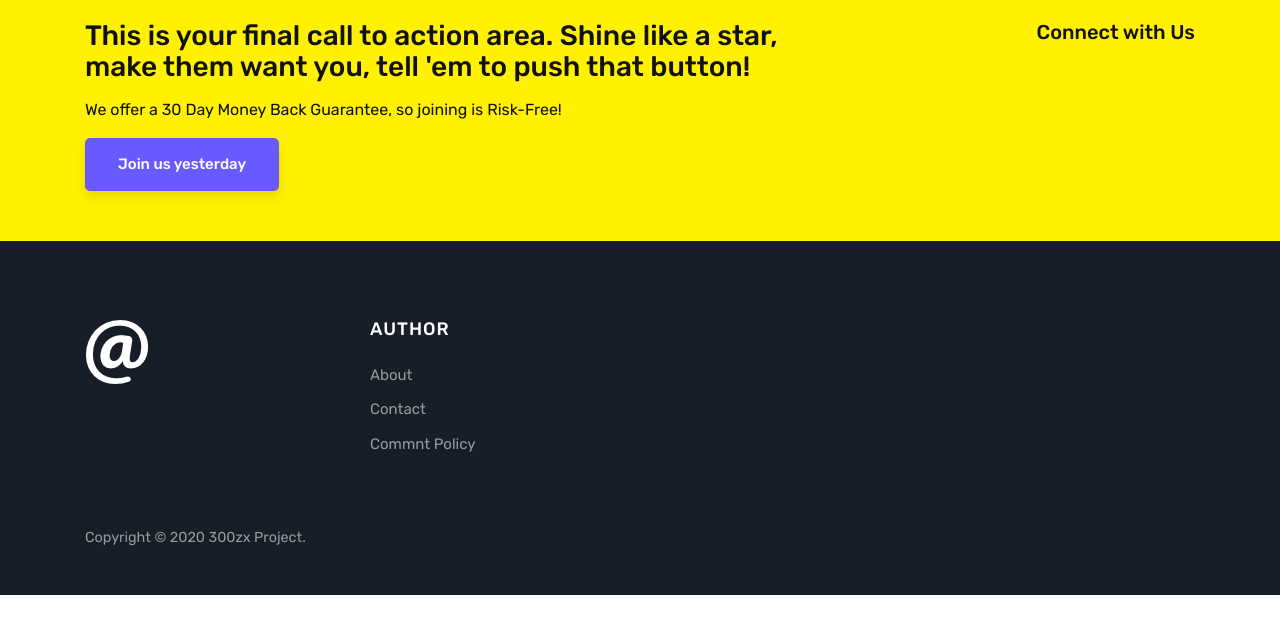
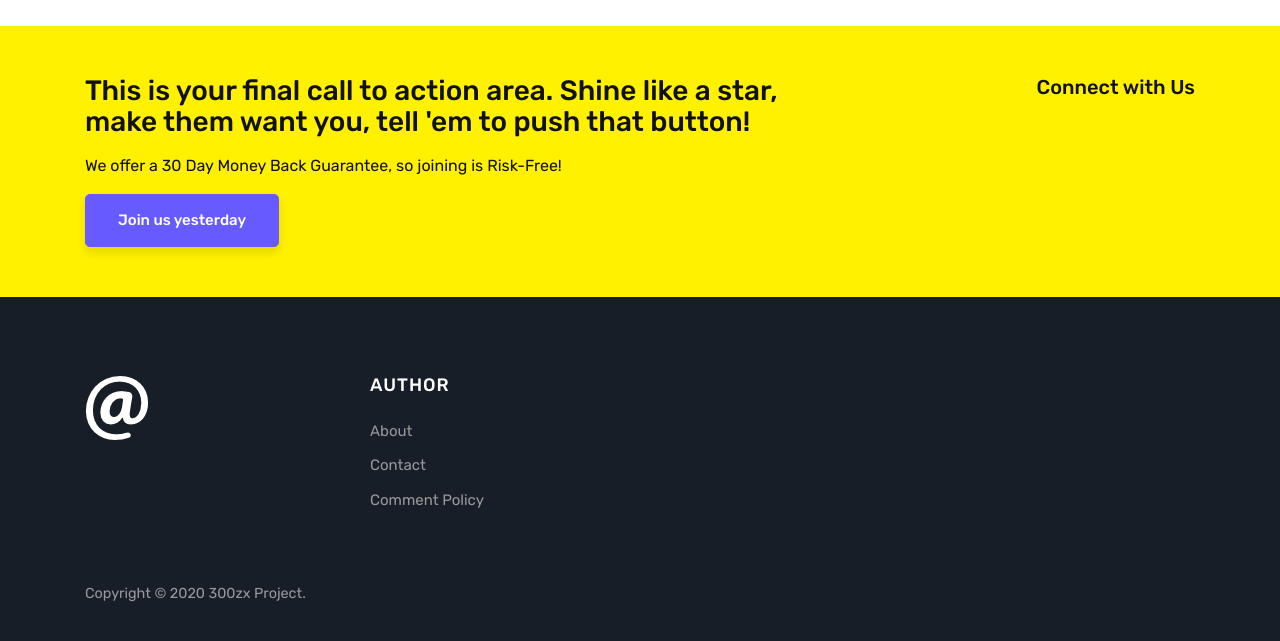
Before and after one commit to 300zxProject/300zxProject.github.io, a Jekyll site: the page built from _posts/2020-06-16-Maintaining-Performance-Cars-with-3D-Printing.md, in a window 1280 px wide and 900 px high, scrolled down 1172 px, cut to the strip 249-890 px from the top of the window. Built offline with Jekyll 4.4.1, drawn with Linux system fonts in a browser that asks for light colours; comment, search, counter and statistics services are not loaded; before the commit the page ends 2016 px from its top, so only the background shows below that.

Commit message:
Fixed typo in comment policy link Fixed typo in 3d print post

```diff
--- a/_layouts/default.html
+++ b/_layouts/default.html
@@ -154,7 +154,7 @@
                 <ul>
                   <li><a href="{{site.baseurl}}/about">About</a></li>
                   <li><a href="{{site.baseurl}}/contact">Contact</a></li>
-                  <li><a href="{{site.baseurl}}/commentpolicy">Commnt Policy</a></li>
+                  <li><a href="{{site.baseurl}}/commentpolicy">Comment Policy</a></li>
                 </ul>
                 </div>
                 </div>
--- a/_posts/2020-06-16-Maintaining-Performance-Cars-with-3D-Printing.md
+++ b/_posts/2020-06-16-Maintaining-Performance-Cars-with-3D-Printing.md
@@ -12,5 +12,5 @@ I've published a new article introducing the use of 3dprinting to solve om probl
 [Maintaining Performance Cars with 3D Printing](https://medium.com/@300zxproject/3d-printing-car-parts-4bf0aa0b133a)
 
 Anyone looking for the parts can find them in my Shapeways store or at the links below.
-[Thingiverse](https://www.thingiverse.com/thing:4290107)
-[Shapways](https://www.shapeways.com/product/FT5QSJTWQ/300zx-radiator-hose-clip?optionId=165442916&key=fc8719d978441df6f9c13b006a89471e)
+- [Thingiverse](https://www.thingiverse.com/thing:4290107)
+- [Shapways](https://www.shapeways.com/product/FT5QSJTWQ/300zx-radiator-hose-clip?optionId=165442916&key=fc8719d978441df6f9c13b006a89471e)
```
